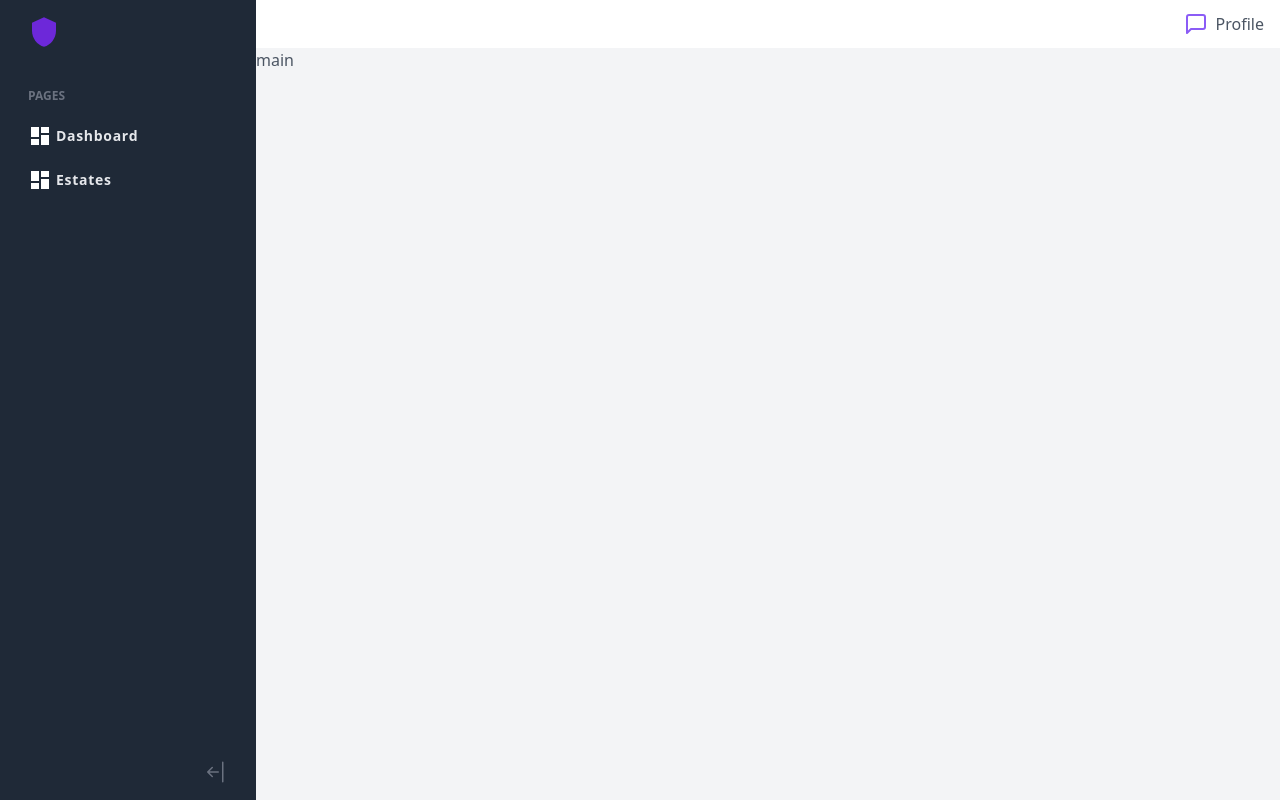
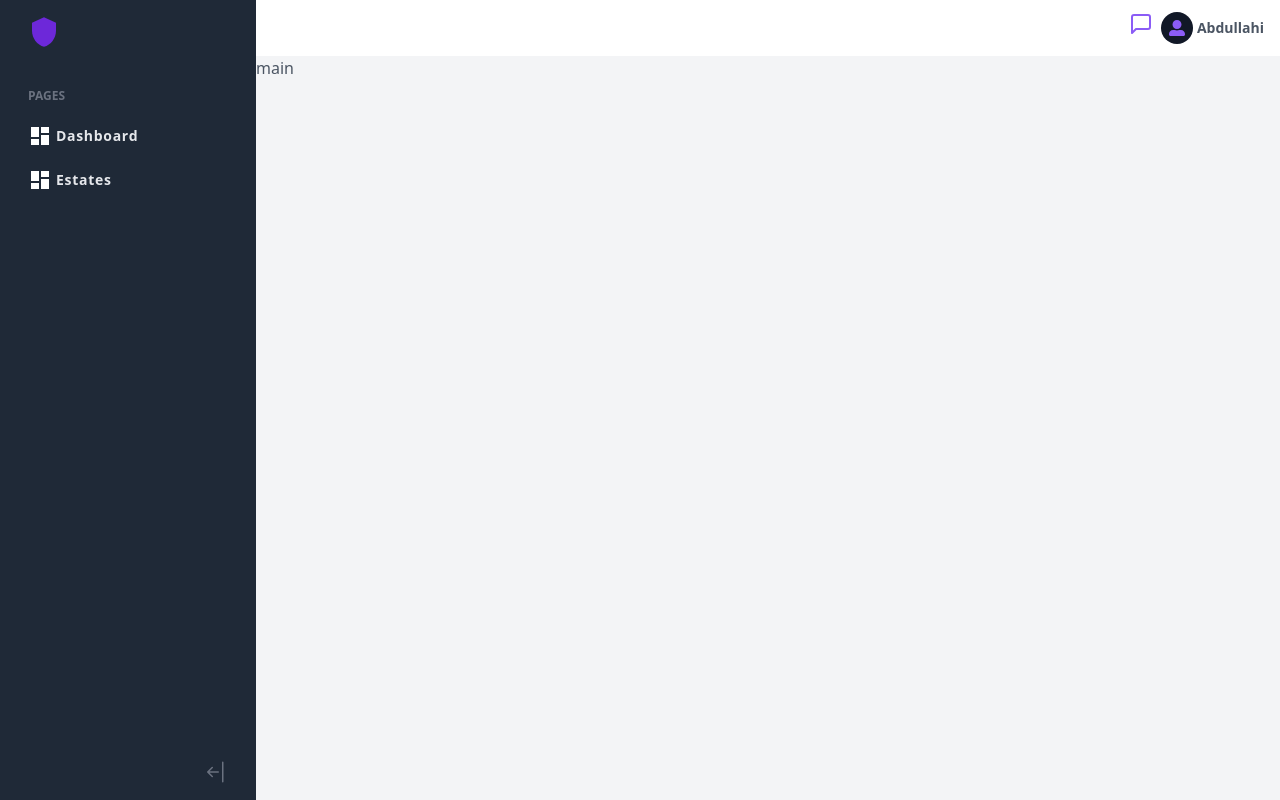
Before and after one commit to Jimlah/estatevisa-app, a React (Create React App) app: page / in a window 1280 px wide. Built offline with nearby package versions, Linux system fonts and the light colour scheme.

Commit message:
Created Profile Component

```diff
--- a/src/App.css
+++ b/src/App.css
@@ -707,8 +707,25 @@ video {
   width: 12rem;
 }
 
+.w-4 {
+  width: 1rem;
+}
+
+.w-32 {
+  width: 8rem;
+}
+
 .max-w-sm {
   max-width: 24rem;
+}
+
+.max-w-0 {
+  max-width: 0rem;
+}
+
+.max-w-min {
+  max-width: -webkit-min-content;
+  max-width: min-content;
 }
 
 .flex-1 {
@@ -813,6 +830,10 @@ video {
   overflow: hidden;
 }
 
+.whitespace-nowrap {
+  white-space: nowrap;
+}
+
 .rounded {
   border-radius: 0.25rem;
 }
@@ -821,13 +842,26 @@ video {
   border-radius: 0.5rem;
 }
 
+.rounded-full {
+  border-radius: 9999px;
+}
+
 .border {
   border-width: 1px;
+}
+
+.border-b {
+  border-bottom-width: 1px;
 }
 
 .border-red-500 {
   --tw-border-opacity: 1;
   border-color: rgba(239, 68, 68, var(--tw-border-opacity));
+}
+
+.border-gray-700 {
+  --tw-border-opacity: 1;
+  border-color: rgba(55, 65, 81, var(--tw-border-opacity));
 }
 
 .bg-gray-100 {
@@ -850,8 +884,31 @@ video {
   background-color: rgba(239, 68, 68, var(--tw-bg-opacity));
 }
 
+.bg-gray-500 {
+  --tw-bg-opacity: 1;
+  background-color: rgba(107, 114, 128, var(--tw-bg-opacity));
+}
+
+.bg-gray-200 {
+  --tw-bg-opacity: 1;
+  background-color: rgba(229, 231, 235, var(--tw-bg-opacity));
+}
+
+.bg-gray-900 {
+  --tw-bg-opacity: 1;
+  background-color: rgba(17, 24, 39, var(--tw-bg-opacity));
+}
+
 .p-4 {
   padding: 1rem;
+}
+
+.p-1 {
+  padding: 0.25rem;
+}
+
+.p-2 {
+  padding: 0.5rem;
 }
 
 .px-3 {
@@ -906,6 +963,10 @@ video {
 
 .uppercase {
   text-transform: uppercase;
+}
+
+.italic {
+  font-style: italic;
 }
 
 .leading-5 {
@@ -973,6 +1034,16 @@ video {
   color: rgba(239, 68, 68, var(--tw-text-opacity));
 }
 
+.text-purple-900 {
+  --tw-text-opacity: 1;
+  color: rgba(76, 29, 149, var(--tw-text-opacity));
+}
+
+.text-blue-700 {
+  --tw-text-opacity: 1;
+  color: rgba(29, 78, 216, var(--tw-text-opacity));
+}
+
 .shadow {
   --tw-shadow: 0 1px 3px 0 rgba(0, 0, 0, 0.1), 0 1px 2px 0 rgba(0, 0, 0, 0.06);
   box-shadow: var(--tw-ring-offset-shadow, 0 0 #0000), var(--tw-ring-shadow, 0 0 #0000), var(--tw-shadow);
@@ -1027,6 +1098,11 @@ video {
   color: rgba(124, 58, 237, var(--tw-text-opacity));
 }
 
+.hover\:outline-none:hover {
+  outline: 2px solid transparent;
+  outline-offset: 2px;
+}
+
 .focus\:outline-none:focus {
   outline: 2px solid transparent;
   outline-offset: 2px;
--- a/src/components/dropdown/ProfileDropDown.jsx
+++ b/src/components/dropdown/ProfileDropDown.jsx
@@ -0,0 +1,39 @@
+import DropDownMenu from './DropDownMenu';
+import { FaUserAlt } from 'react-icons/fa';
+import { Link } from 'react-router-dom';
+
+const Profile = () => {
+    return (
+        <div className="flex items-center space-x-1">
+            <span className="p-2 bg-gray-900 rounded-full" F>
+                <FaUserAlt className="w-4 h-4 text-purple-500" />
+            </span>
+            <span className="text-sm font-semibold">
+                Abdullahi
+            </span>
+        </div>
+    )
+}
+
+const ProfileDropDown = () => {
+    return (
+        <DropDownMenu menu={<Profile />}>
+            <div>
+                <div className="w-32 py-2 border-b border-gray-700">
+                    <h3 className="text-sm font-bold tracking-wide">Abdullahi Jimoh</h3>
+                    <p className="text-xs italic font-semibold text-gray-500">Administrator</p>
+                </div>
+                <div class="flex flex-col py-2 space-y-1">
+                    <Link to="/" className="font-semibold text-blue-700">
+                        Profile
+                    </Link>
+                    <button className="font-semibold text-blue-700 outline-none focus:outline-none hover:outline-none max-w-min whitespace-nowrap">
+                        Log Out
+                    </button>
+                </div>
+            </div>
+        </DropDownMenu>
+    )
+}
+
+export default ProfileDropDown;
--- a/src/layout/partials/Header.jsx
+++ b/src/layout/partials/Header.jsx
@@ -1,5 +1,6 @@
 import { AiOutlineMenu } from 'react-icons/ai';
 import NotificationDropDown from './../../components/dropdown/NotificationDropDown';
+import ProfileDropDown from './../../components/dropdown/ProfileDropDown';
 
 const Header = () => {
     return (
@@ -14,7 +15,7 @@ const Header = () => {
                     <NotificationDropDown />
                 </div>
                 <div>
-                    Profile
+                    <ProfileDropDown />
                 </div>
             </div>
         </div>
```
